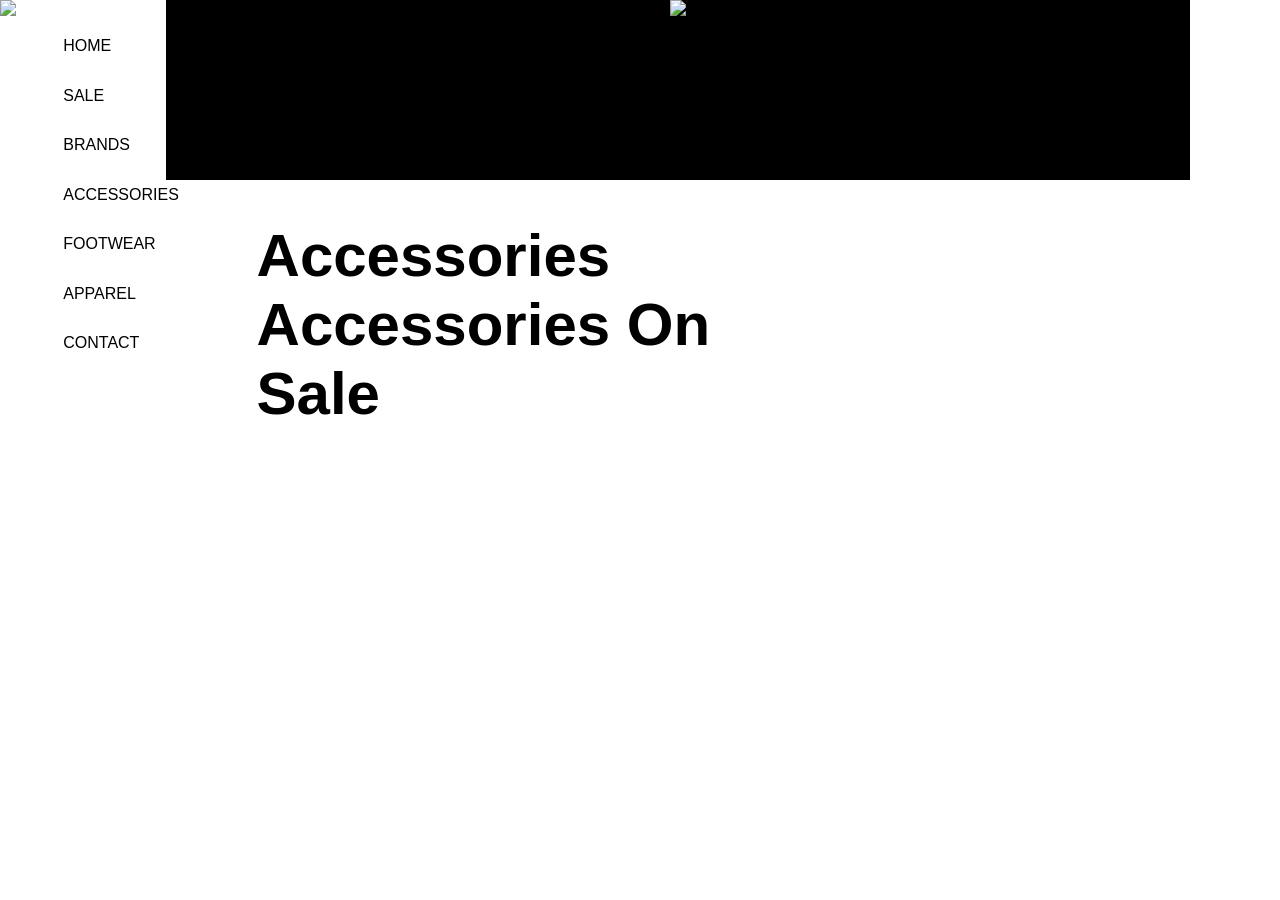
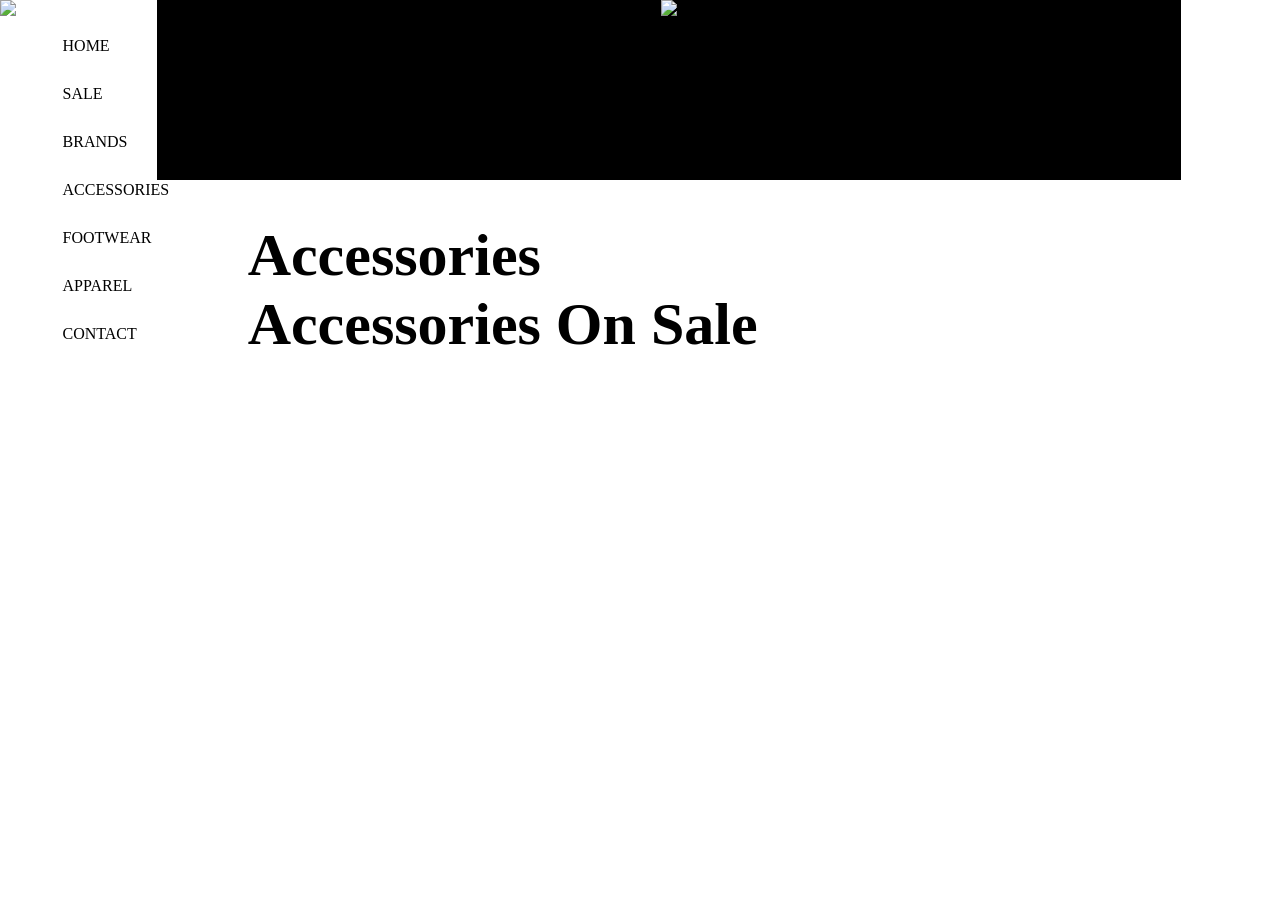

Fix sitewide font-family inheritance bug

--- a/access.css
+++ b/access.css
@@ -2,7 +2,6 @@
     margin: 0;
     padding: 0;
     box-sizing: border-box;
-    font-family: sans-serif;
 }
 
 .divid{
